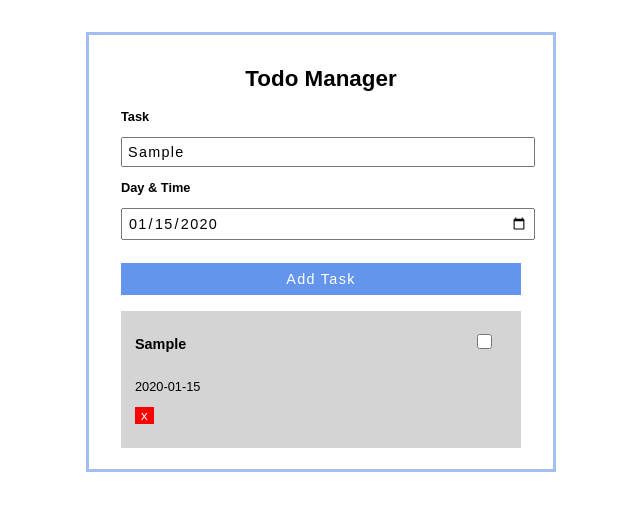
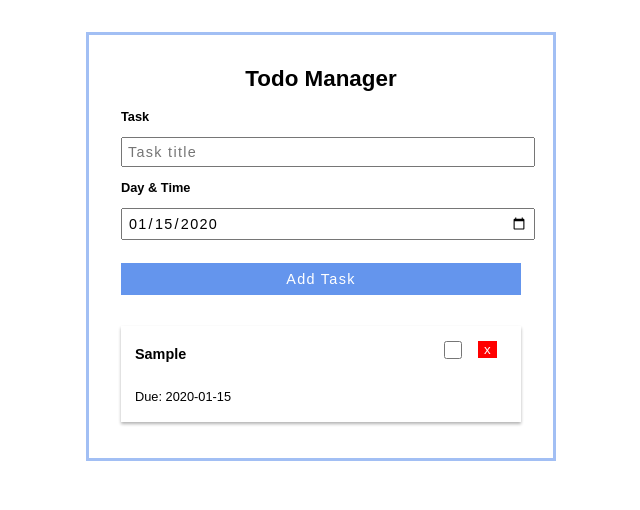
Before and after one commit to EdwinWalela/todo-list, a Vue app in the folder vue/: page / in a window 1280 px wide. Both pictures are taken after typing "Sample", "2020-01-15" into the empty fields and a click on the input "Add Task". Shown: the top 510 px of the page, without its empty margins (319-959 px from the left). Built offline with nearby package versions, Linux system fonts and the light colour scheme.

Commit message:
style completion

```diff
--- a/vue/src/components/List.vue
+++ b/vue/src/components/List.vue
@@ -4,12 +4,13 @@
 
             <h3 >{{ todo.title }}</h3>
              <input @click="$emit('update-item',index)" id="check" type="checkbox"/>
-            <p>{{
+             <button @click="$emit('delete-item',index)">x</button>
+            <p>Due: {{
                todo.timestamp
 
             }} </p>
 
-            <button @click="$emit('delete-item',index)">x</button>
+
 
         </div>
     </div>
@@ -26,15 +27,15 @@ export default {
 
 <style scoped>
     #todo-container{
-        background: rgb(212, 212, 212);
-        padding: 10px;
-        margin:5px 0;
+        box-shadow: 0px 2px 3px rgba(0,0,0,0.3);
+        padding: 5px 10px;
+        margin:20px 0;
          border-left: solid 4px transparent;
     }
 
     h3{
         font-size: 0.9em;
-        width: 90%;
+        width: 81%;
         display: inline-block;
     }
     p{
@@ -46,12 +47,18 @@ export default {
 
     }
 
+    button{
+        display: inline-block;
+
+        margin: 0em 1em;
+        position: relative;
+        bottom:5px
+    }
+
     button:nth-of-type(1){
         border:none;
         background: red;
         color: white;
-        display: block;
-        margin: 1em 0;
     }
      button:nth-of-type(2){
         border:none;
@@ -61,8 +68,8 @@ export default {
 
     #check{
         padding:10px;
-        height: 15px;
-        width: 15px;
+        height: 18px;
+        width: 18px;
     }
 
 </style>
--- a/vue/src/components/Todo.vue
+++ b/vue/src/components/Todo.vue
@@ -6,7 +6,7 @@
             <input type="task" v-model="form.title" placeholder="Task title"/>
             <br>
             <label for="">Day & Time</label>
-            <input type="date" v-model="form.date" placeholder="Due date">
+            <input  type="date" v-model="form.date" placeholder="Due date">
             <br>
             <input id="submit-btn" type="submit" value="Add Task">
         </form>
@@ -46,6 +46,7 @@ export default {
                 timestamp:this.form.date,
                 })
 
+           this.form.title = ""
         },
 
         deleteItem(index){
```
